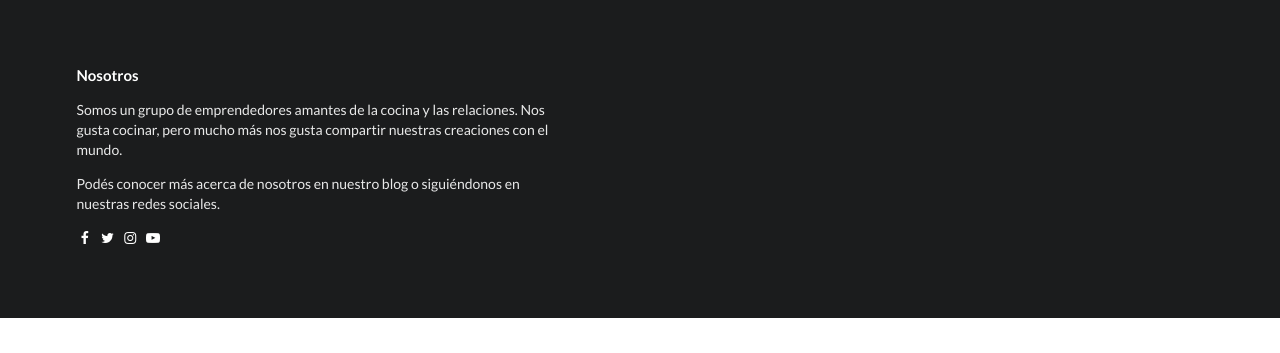
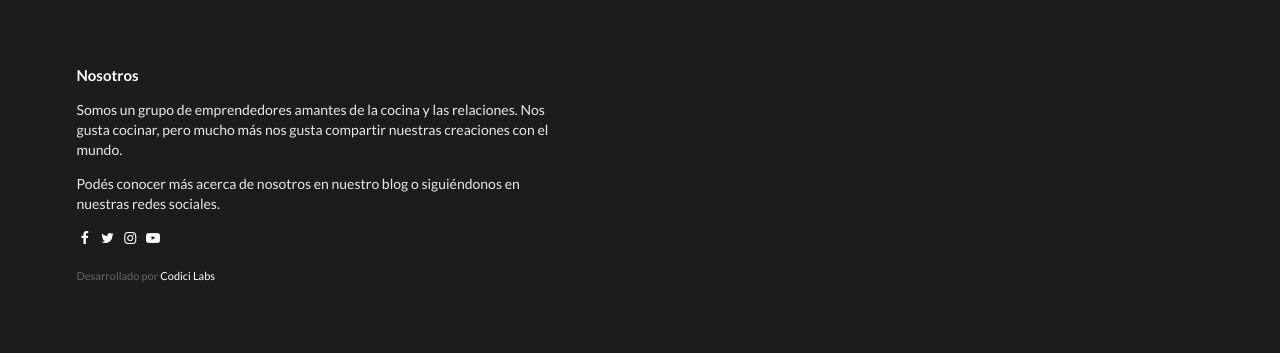
Before and after one commit to codici-labs/chefa, a PHP site: page / in a window 1280 px wide. Shown: the part 4428-4781 px from the top of the page. Before the commit the page ends 4746 px from the top, so only its background shows below. Run offline with PHP 8.4, Linux system fonts and the light colour scheme; some libraries are stand-ins or nearby versions.

Commit message:
agregando CDC parrafo

```diff
--- a/css/styles.css
+++ b/css/styles.css
@@ -1,4 +1,10 @@
 /*Main colors*/
+.pcdc
+{
+  color: #666;
+  font-size: 11px;
+  padding-top: 20px;
+}
 .hidden.menu {
   display: none; }
 
--- a/index.html
+++ b/index.html
@@ -323,6 +323,7 @@
            <a href="http://www.twitter.com/chefnity" style="text-decoration: none; color: #ffffff;" title="Twitter" target="_blank"><i class="twitter icon"></i></a>
           <a href="http://www.instagram.com/chefnity" style="text-decoration: none; color: #ffffff;" title="Instagram" target="_blank"><i class="instagram icon"></i></a>
            <a href="https://www.youtube.com/watch?v=np72a8OWqks" style="text-decoration: none; color: #ffffff;" title="YouTube" target="_blank"><i class="youtube play icon"></i></a>
+             <p class="pcdc">Desarrollado por <a href="http://codicilabs.com" target="_blank" title="Codici Labs" style="color: #ffffff;">Codici Labs</a></p>
         </div>
       </div>
     </div>
```
